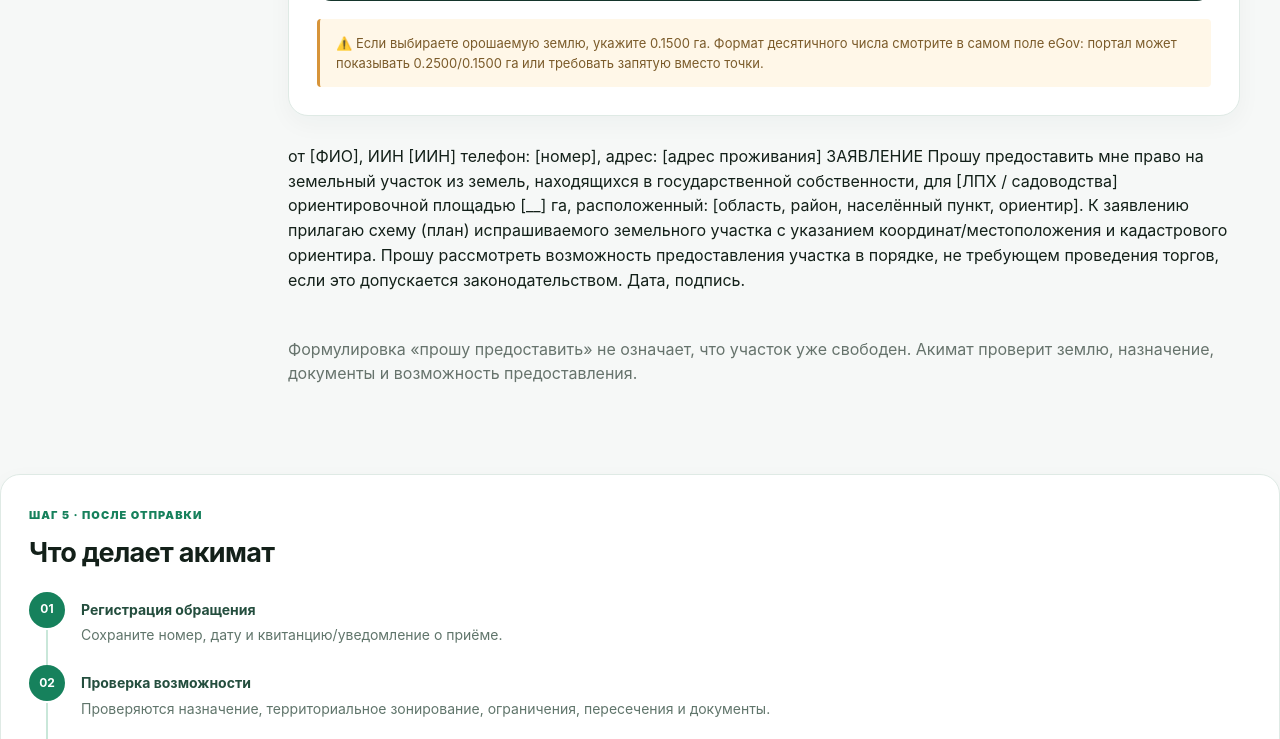
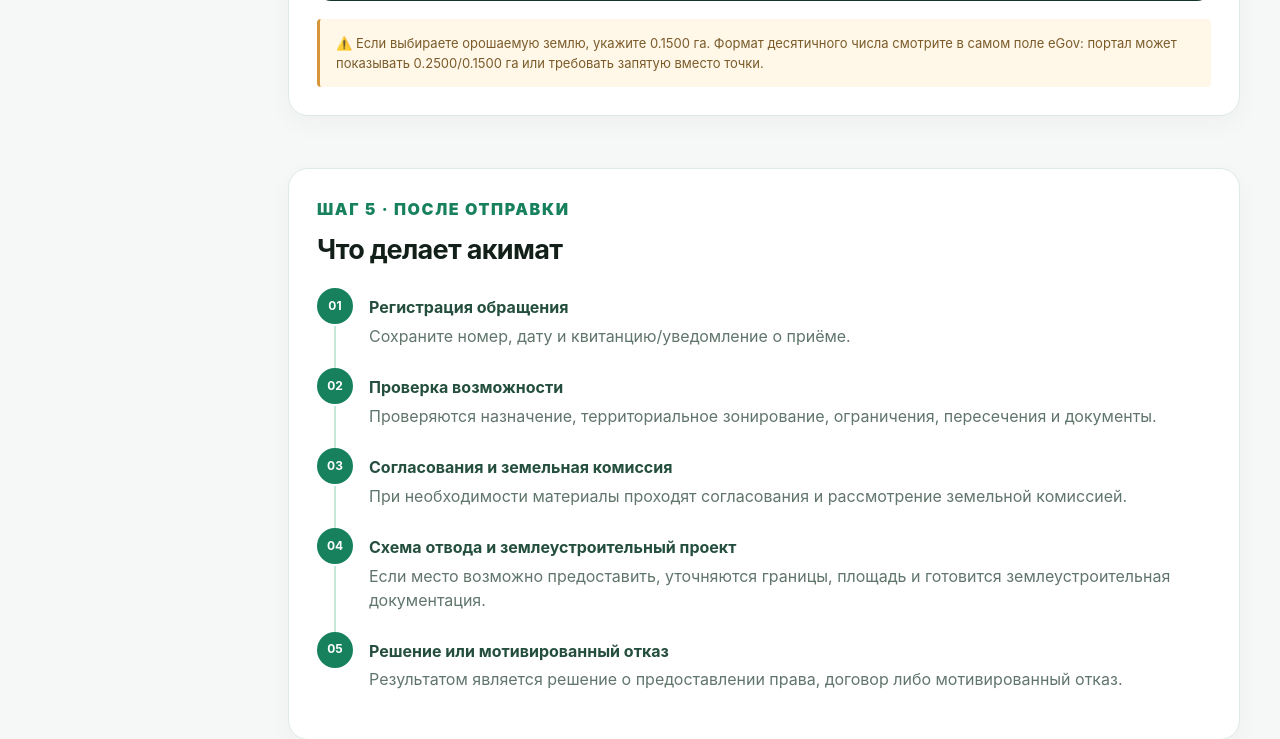
Before and after one commit to deckord/zhertap, a FastAPI app: template app/templates/site_land_guide.html in a window 1280 px wide. Shown: the part 4971-5710 px from the top of the page. Run offline with FastAPI, Linux system fonts and the light colour scheme; the template is opened without the code that fills it: most values are stand-ins (such as "Sample title", 1, 10 or a date in 2020); some libraries are stand-ins or nearby versions.

Commit message:
fix: keep land guide inside cabinet layout

```diff
--- a/app/templates/site_land_guide.html
+++ b/app/templates/site_land_guide.html
@@ -38,22 +38,6 @@
 испрашиваемого земельного участка.
 
 Дата, подпись.</pre><div class="land-guide-warning">⚠️ Если выбираете орошаемую землю, укажите 0.1500 га. Формат десятичного числа смотрите в самом поле eGov: портал может показывать 0.2500/0.1500 га или требовать запятую вместо точки.</div></section>
-от [ФИО], ИИН [ИИН]
-телефон: [номер], адрес: [адрес проживания]
-
-ЗАЯВЛЕНИЕ
-
-Прошу предоставить мне право на земельный участок из земель,
-находящихся в государственной собственности, для [ЛПХ / садоводства]
-ориентировочной площадью [__] га, расположенный:
-[область, район, населённый пункт, ориентир].
-
-К заявлению прилагаю схему (план) испрашиваемого земельного участка
-с указанием координат/местоположения и кадастрового ориентира.
-Прошу рассмотреть возможность предоставления участка в порядке,
-не требующем проведения торгов, если это допускается законодательством.
-
-Дата, подпись.</pre><p class="muted-modern">Формулировка «прошу предоставить» не означает, что участок уже свободен. Акимат проверит землю, назначение, документы и возможность предоставления.</p></section>
 
     <section class="land-guide-section"><div class="land-guide-section-head"><span class="land-guide-kicker">Шаг 5 · после отправки</span><h2>Что делает акимат</h2></div><div class="land-guide-timeline"><div><b>01</b><div><strong>Регистрация обращения</strong><p>Сохраните номер, дату и квитанцию/уведомление о приёме.</p></div></div><div><b>02</b><div><strong>Проверка возможности</strong><p>Проверяются назначение, территориальное зонирование, ограничения, пересечения и документы.</p></div></div><div><b>03</b><div><strong>Согласования и земельная комиссия</strong><p>При необходимости материалы проходят согласования и рассмотрение земельной комиссией.</p></div></div><div><b>04</b><div><strong>Схема отвода и землеустроительный проект</strong><p>Если место возможно предоставить, уточняются границы, площадь и готовится землеустроительная документация.</p></div></div><div><b>05</b><div><strong>Решение или мотивированный отказ</strong><p>Результатом является решение о предоставлении права, договор либо мотивированный отказ.</p></div></div></div></section>
 
```
